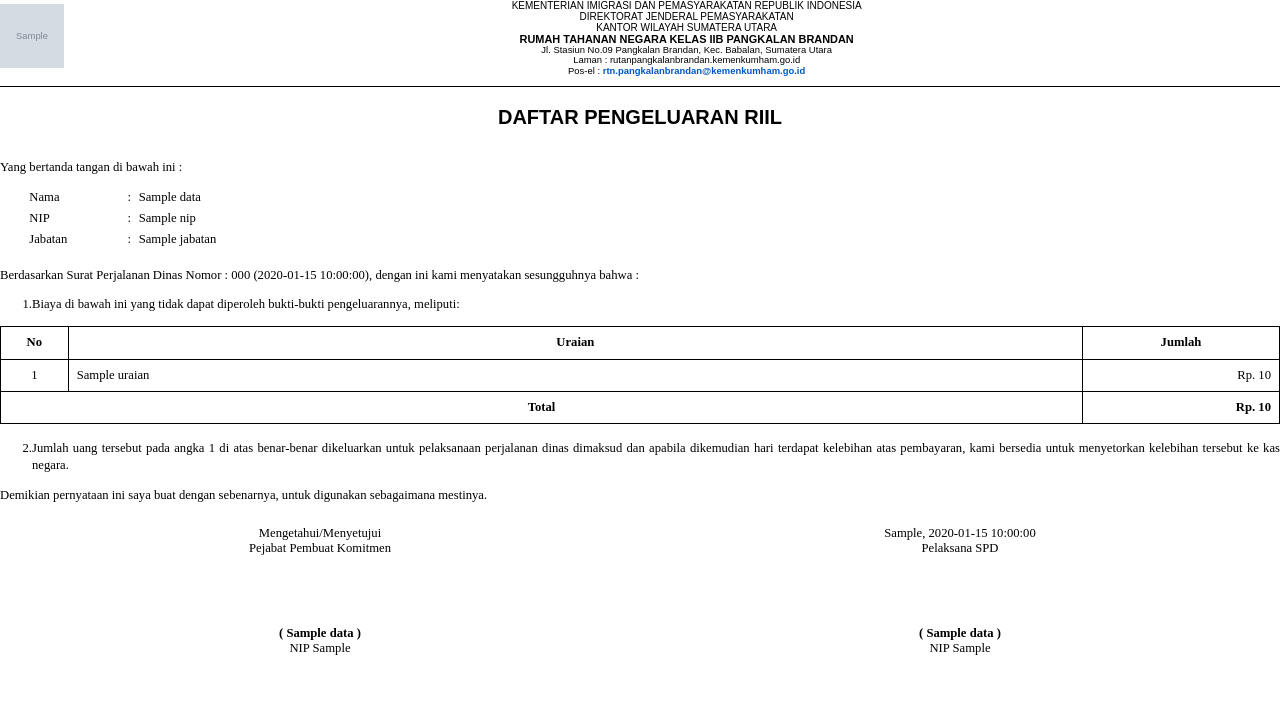
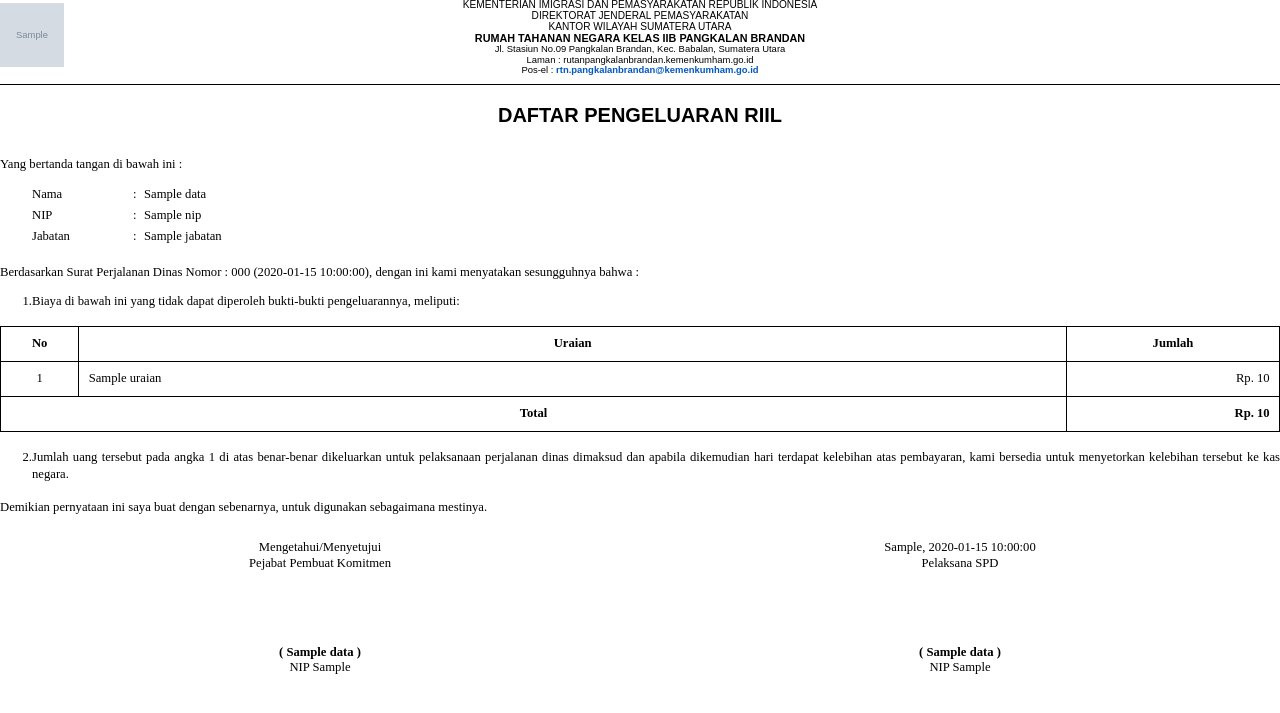
Before and after one commit to Artahacking/DocuGen, a Flask app: template templates/pdf_daftar_pengeluaran_rill.html in a window 1280 px wide. Shown: the top 713 px of the page. Run offline with Flask 3, Linux system fonts and the light colour scheme; the template is opened without the code that fills it: most values are stand-ins (such as "Sample title", 1, 10 or a date in 2020); grey boxes marked "Sample" are stand-in pictures.

Commit message:
Update pdf_daftar_pengeluaran_rill.html

```diff
--- a/templates/pdf_daftar_pengeluaran_rill.html
+++ b/templates/pdf_daftar_pengeluaran_rill.html
@@ -7,60 +7,81 @@
     <style>
         @page {
             size: A4;
-            margin: 30pt 38pt 30pt 38pt;
+            margin: 28pt 38pt 28pt 38pt;
         }
 
+        html,
         body {
             margin: 0;
             padding: 0;
             font-family: "Times New Roman", serif;
             font-size: 9.5pt;
             color: #000;
-            line-height: 1.25;
+            line-height: 1.22;
         }
 
         .page {
             width: 100%;
         }
 
-        .kop-table {
+        /* =========================
+           KOP SURAT
+        ========================= */
+
+        .kop-wrapper {
             width: 100%;
             border-collapse: collapse;
+            margin: 0;
+            padding: 0;
         }
 
-        .kop-table td {
+        .kop-wrapper td {
             border: none;
             padding: 0;
+            margin: 0;
             vertical-align: middle;
         }
 
-        .logo-cell {
-            width: 70pt;
+        .kop-logo-cell {
+            width: 72pt;
             text-align: left;
+            vertical-align: middle;
         }
 
-        .logo-img {
+        .kop-right-cell {
+            width: 72pt;
+        }
+
+        .kop-logo {
             width: 48pt;
             height: 48pt;
         }
 
-        .kop-text {
+        .kop-text-cell {
             text-align: center;
-            font-family: Arial, Helvetica, sans-serif;
-            line-height: 1.1;
+            vertical-align: middle;
         }
 
-        .kop-small {
-            font-size: 7.5pt;
+        .kop-text {
+            font-family: Arial, Helvetica, sans-serif;
+            text-align: center;
+            color: #000;
+            line-height: 1.08;
         }
 
-        .kop-bold {
-            font-size: 8.2pt;
+        .kop-top {
+            font-size: 7.6pt;
+            font-weight: normal;
+        }
+
+        .kop-instansi {
+            font-size: 8.1pt;
             font-weight: bold;
         }
 
-        .kop-address {
+        .kop-alamat {
             font-size: 7.1pt;
+            font-weight: normal;
         }
 
         .kop-email {
@@ -68,59 +89,79 @@
             font-weight: bold;
         }
 
-        .kop-line {
-            border-top: 1.2pt solid #000;
+        .kop-line-table {
+            width: 100%;
+            border-collapse: collapse;
             margin-top: 7pt;
-            margin-bottom: 14pt;
+            margin-bottom: 13pt;
         }
+
+        .kop-line-table td {
+            border-top: 1.3pt solid #000;
+            height: 0;
+            padding: 0;
+            line-height: 0;
+            font-size: 0;
+        }
+
+        /* =========================
+           JUDUL
+        ========================= */
 
         .doc-title {
             text-align: center;
             font-family: Arial, Helvetica, sans-serif;
             font-size: 15pt;
             font-weight: bold;
-            margin-bottom: 22pt;
+            margin: 0 0 22pt 0;
+            padding: 0;
         }
+
+        /* =========================
+           ISI
+        ========================= */
 
         p {
             margin: 0 0 9pt 0;
+            padding: 0;
         }
 
         .justify {
             text-align: justify;
-            line-height: 1.35;
+            line-height: 1.36;
         }
 
         .identity-table {
             border-collapse: collapse;
-            margin-left: 22pt;
+            margin-left: 24pt;
             margin-bottom: 12pt;
         }
 
         .identity-table td {
             border: none;
-            padding: 2pt 0;
+            padding: 2.2pt 0;
             font-size: 9.5pt;
+            line-height: 1.22;
             vertical-align: top;
         }
 
-        .label-col {
-            width: 68pt;
+        .identity-label {
+            width: 70pt;
         }
 
-        .colon-col {
+        .identity-colon {
             width: 14pt;
             text-align: center;
         }
 
-        .value-col {
-            width: 300pt;
+        .identity-value {
+            width: 260pt;
         }
 
         .number-table {
             width: 100%;
             border-collapse: collapse;
-            margin-bottom: 10pt;
+            margin: 0 0 12pt 0;
         }
 
         .number-table td {
@@ -134,24 +175,28 @@
         .num-col {
             width: 24pt;
             text-align: right;
-            padding-right: 5pt;
+            padding-right: 6pt;
         }
 
         .text-col {
             text-align: justify;
         }
 
+        /* =========================
+           TABEL PENGELUARAN
+        ========================= */
+
         .doc-table {
             width: 100%;
             border-collapse: collapse;
-            margin-top: 10pt;
-            margin-bottom: 12pt;
+            margin-top: 11pt;
+            margin-bottom: 13pt;
         }
 
         .doc-table th,
         .doc-table td {
             border: 1pt solid #000;
-            padding: 6pt;
+            padding: 7pt 7pt;
             font-size: 9.5pt;
             line-height: 1.2;
             vertical-align: middle;
@@ -162,12 +207,12 @@
             font-weight: bold;
         }
 
-        .no-col {
-            width: 38pt;
+        .col-no {
+            width: 44pt;
         }
 
-        .jumlah-col {
-            width: 135pt;
+        .col-jumlah {
+            width: 145pt;
         }
 
         .center {
@@ -182,26 +227,43 @@
             font-weight: bold;
         }
 
+        /* =========================
+           TANDA TANGAN
+        ========================= */
+
         .ttd-table {
             width: 100%;
             border-collapse: collapse;
-            margin-top: 16pt;
+            margin-top: 18pt;
+            page-break-inside: avoid;
         }
 
         .ttd-table td {
+            border: none;
             width: 50%;
-            border: none;
             padding: 0;
             text-align: center;
             vertical-align: top;
             font-size: 9.5pt;
-            line-height: 1.2;
+            line-height: 1.22;
+        }
+
+        .ttd-title {
+            line-height: 1.22;
         }
 
         .sign-space {
-            height: 52pt;
-            line-height: 52pt;
+            height: 55pt;
+            line-height: 55pt;
             font-size: 1pt;
+        }
+
+        .ttd-name {
+            line-height: 1.22;
+        }
+
+        .avoid-break {
+            page-break-inside: avoid;
         }
     </style>
 </head>
@@ -210,41 +272,44 @@
 
 <div class="page">
 
-    <table class="kop-table">
+    <!-- =========================
+         KOP SURAT
+    ========================== -->
+    <table class="kop-wrapper">
         <tr>
-            <td class="logo-cell">
+            <td class="kop-logo-cell">
                 {% if logo_src %}
-                    <img class="logo-img" src="{{ logo_src }}">
+                    <img class="kop-logo" src="{{ logo_src }}">
                 {% endif %}
             </td>
 
-            <td>
+            <td class="kop-text-cell">
                 <div class="kop-text">
-                    <div class="kop-small">
+                    <div class="kop-top">
                         KEMENTERIAN IMIGRASI DAN PEMASYARAKATAN REPUBLIK INDONESIA
                     </div>
 
-                    <div class="kop-small">
+                    <div class="kop-top">
                         DIREKTORAT JENDERAL PEMASYARAKATAN
                     </div>
 
-                    <div class="kop-small">
+                    <div class="kop-top">
                         KANTOR WILAYAH SUMATERA UTARA
                     </div>
 
-                    <div class="kop-bold">
+                    <div class="kop-instansi">
                         RUMAH TAHANAN NEGARA KELAS IIB PANGKALAN BRANDAN
                     </div>
 
-                    <div class="kop-address">
+                    <div class="kop-alamat">
                         Jl. Stasiun No.09 Pangkalan Brandan, Kec. Babalan, Sumatera Utara
                     </div>
 
-                    <div class="kop-address">
+                    <div class="kop-alamat">
                         Laman : rutanpangkalanbrandan.kemenkumham.go.id
                     </div>
 
-                    <div class="kop-address">
+                    <div class="kop-alamat">
                         Pos-el :
                         <span class="kop-email">
                             rtn.pangkalanbrandan@kemenkumham.go.id
@@ -252,39 +317,52 @@
                     </div>
                 </div>
             </td>
+
+            <td class="kop-right-cell">
+                &nbsp;
+            </td>
         </tr>
     </table>
 
-    <div class="kop-line"></div>
+    <hr style="border:0; border-top:1.3pt solid #000; margin-top:7pt; margin-bottom:13pt;">
 
+    <!-- =========================
+         JUDUL
+    ========================== -->
     <div class="doc-title">
         DAFTAR PENGELUARAN RIIL
     </div>
 
+    <!-- =========================
+         IDENTITAS
+    ========================== -->
     <p>
         Yang bertanda tangan di bawah ini :
     </p>
 
     <table class="identity-table">
         <tr>
-            <td class="label-col">Nama</td>
-            <td class="colon-col">:</td>
-            <td class="value-col">{{ data.nama }}</td>
+            <td class="identity-label">Nama</td>
+            <td class="identity-colon">:</td>
+            <td class="identity-value">{{ data.nama }}</td>
         </tr>
 
         <tr>
-            <td class="label-col">NIP</td>
-            <td class="colon-col">:</td>
-            <td class="value-col">{{ data.nip }}</td>
+            <td class="identity-label">NIP</td>
+            <td class="identity-colon">:</td>
+            <td class="identity-value">{{ data.nip }}</td>
         </tr>
 
         <tr>
-            <td class="label-col">Jabatan</td>
-            <td class="colon-col">:</td>
-            <td class="value-col">{{ data.jabatan }}</td>
+            <td class="identity-label">Jabatan</td>
+            <td class="identity-colon">:</td>
+            <td class="identity-value">{{ data.jabatan }}</td>
         </tr>
     </table>
 
+    <!-- =========================
+         PARAGRAF PEMBUKA
+    ========================== -->
     <p class="justify">
         Berdasarkan Surat Perjalanan Dinas Nomor :
         {{ data.nomor_surat }}
@@ -300,11 +378,14 @@
         </tr>
     </table>
 
-    <table class="doc-table">
+    <!-- =========================
+         TABEL PENGELUARAN
+    ========================== -->
+    <table class="doc-table avoid-break">
         <tr>
-            <th class="no-col">No</th>
+            <th class="col-no">No</th>
             <th>Uraian</th>
-            <th class="jumlah-col">Jumlah</th>
+            <th class="col-jumlah">Jumlah</th>
         </tr>
 
         {% set ns = namespace(total=0) %}
@@ -352,6 +433,9 @@
         </tr>
     </table>
 
+    <!-- =========================
+         PERNYATAAN
+    ========================== -->
     <table class="number-table">
         <tr>
             <td class="num-col">2.</td>
@@ -367,31 +451,42 @@
         Demikian pernyataan ini saya buat dengan sebenarnya, untuk digunakan sebagaimana mestinya.
     </p>
 
-    <table class="ttd-table">
+    <!-- =========================
+         TANDA TANGAN
+    ========================== -->
+    <table class="ttd-table avoid-break">
         <tr>
             <td>
+                <div class="ttd-title">
                     Mengetahui/Menyetujui
                     <br>
                     Pejabat Pembuat Komitmen
+                </div>
 
                 <div class="sign-space">&nbsp;</div>
 
+                <div class="ttd-name">
                     <b>( {{ data.mengetahui_nama }} )</b>
                     <br>
                     NIP {{ data.mengetahui_nip }}
+                </div>
             </td>
 
             <td>
+                <div class="ttd-title">
                     {{ data.ttd_tempat }},
                     {{ data.ttd_tanggal }}
                     <br>
                     Pelaksana SPD
+                </div>
 
                 <div class="sign-space">&nbsp;</div>
 
+                <div class="ttd-name">
                     <b>( {{ data.ttd_nama }} )</b>
                     <br>
                     NIP {{ data.ttd_nip }}
+                </div>
             </td>
         </tr>
     </table>
```
Lines whose indentation alone changed are shown as unchanged.
